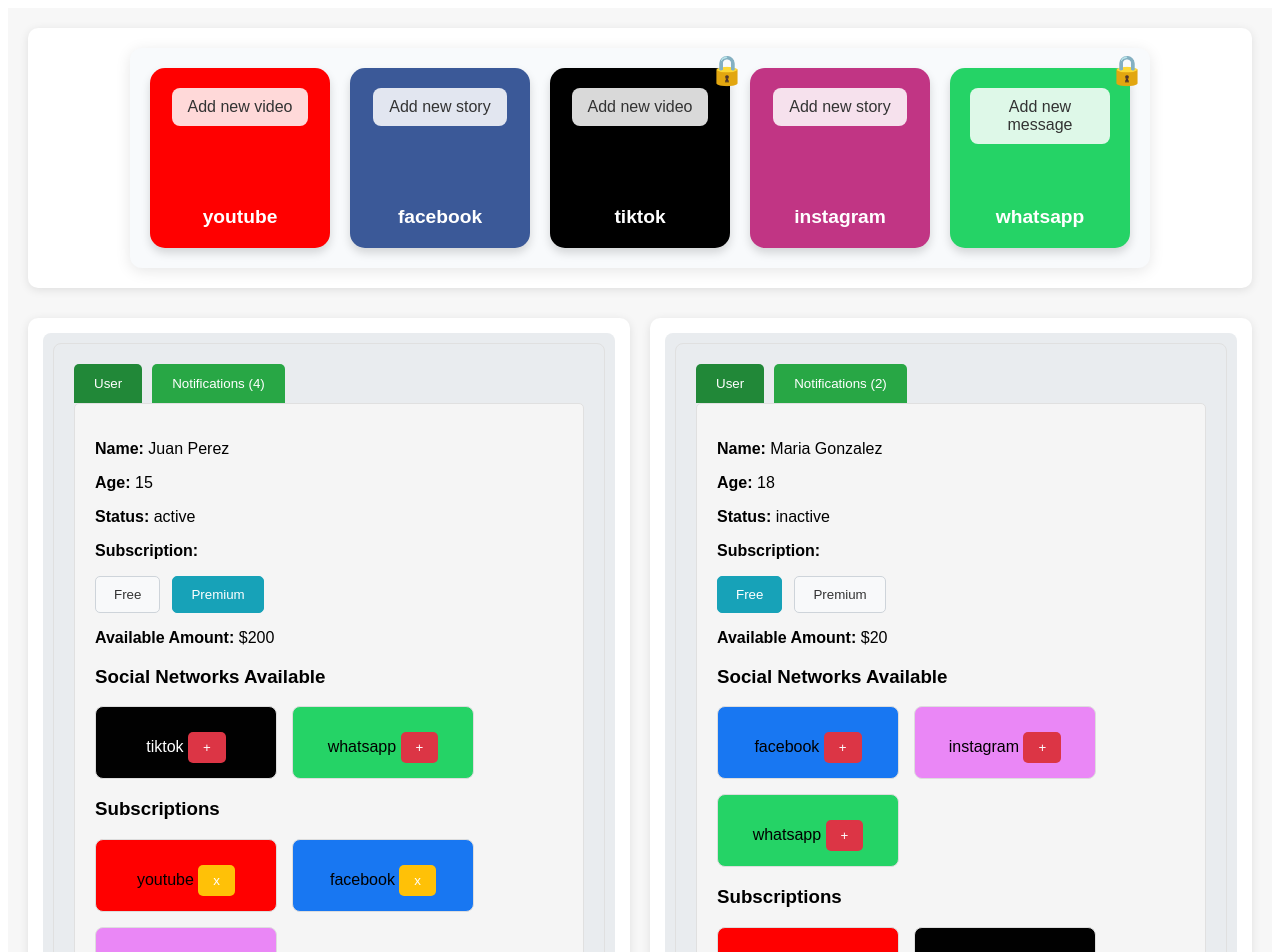
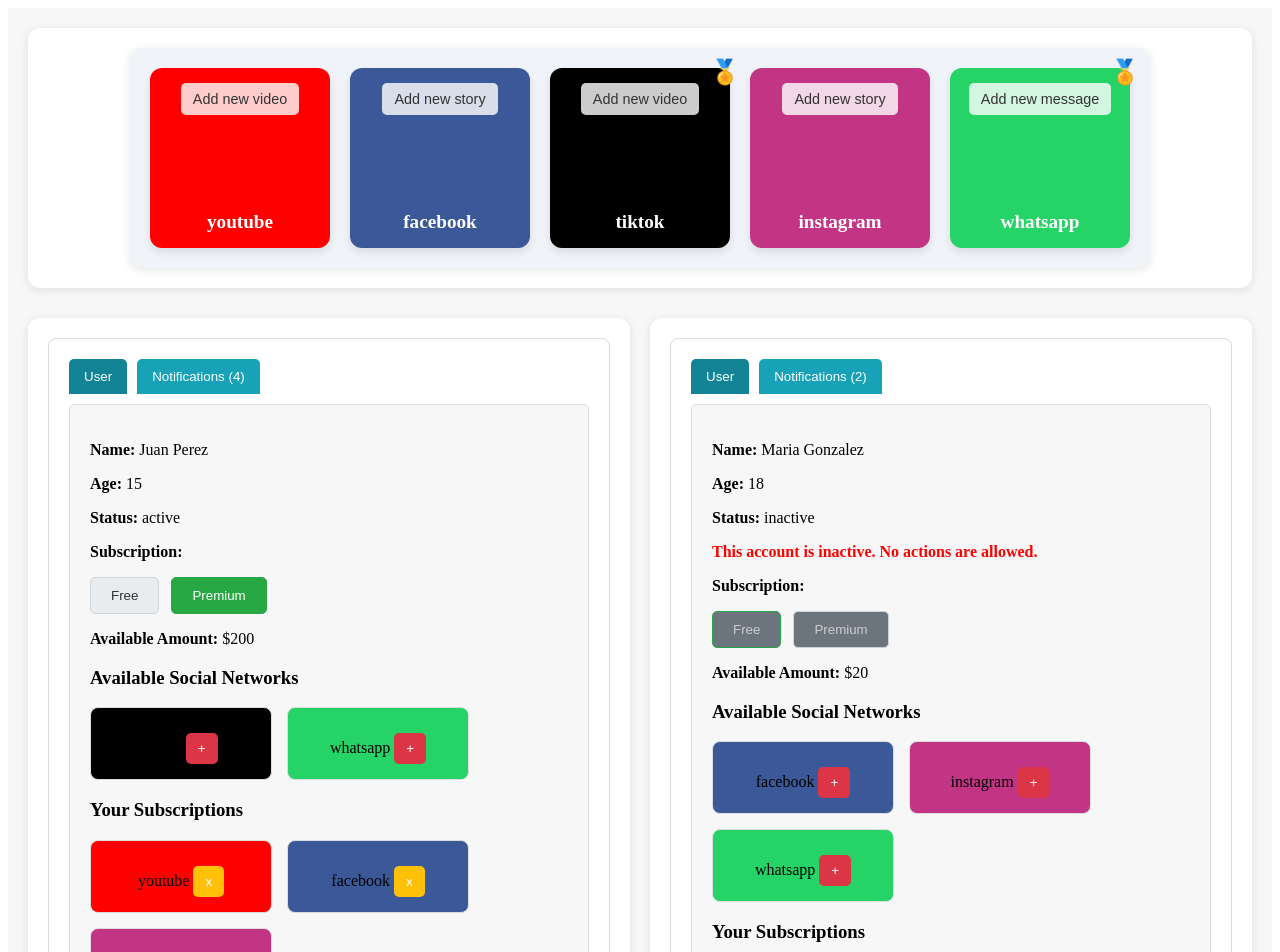
Before and after one commit to PabloAcker/angular-course-2024-PA, an Angular app: page / in a window 1280 px wide. Shown: the top 952 px of the page. Built offline with nearby package versions, Linux system fonts and the light colour scheme.

Commit message:
[22-10-2024] commit con algunos cambios despues del examen, solo pruebas

```diff
--- a/src/app/app.component.scss
+++ b/src/app/app.component.scss
@@ -3,79 +3,32 @@
   flex-direction: column;
   gap: 30px;
   padding: 20px;
-  font-family: 'Arial', sans-serif;
-  background-color: #f7f7f7;  // Fondo suave para todo el contenedor
+  background-color: #f7f7f7;
   min-height: 100vh;
 }
 
-/* Sección de redes sociales */
 .social-networks-section {
   display: flex;
   justify-content: center;
-  align-items: center;
   padding: 20px;
-  background-color: #fff;
-  border-radius: 10px;
+  background-color: white;
+  border-radius: 12px;
   box-shadow: 0 2px 10px rgba(0, 0, 0, 0.1);
 }
 
-/* Sección de usuarios */
 .users-section {
   display: grid;
-  grid-template-columns: 1fr 1fr;  // Dos columnas para usuarios y notificaciones
+  grid-template-columns: 1fr 1fr;
   gap: 20px;
 }
 
 .user-container {
-  background-color: #ffffff;
-  border-radius: 10px;
+  background-color: white;
+  border-radius: 12px;
   box-shadow: 0 2px 10px rgba(0, 0, 0, 0.1);
-  padding: 15px;
-  display: flex;
-  flex-direction: column;
-  gap: 10px;
+  padding: 20px;
 }
 
-/* Estilo general para las tarjetas de usuario */
-.user-container app-user {
-  background-color: #e9ecef;
-  padding: 10px;
-  border-radius: 8px;
-}
-
-.app-notification {
-  background-color: #e9ecef;
-  padding: 10px;
-  border-radius: 8px;
-}
-
-/* Botones */
-button {
-  background-color: #007bff;
-  color: #fff;
-  border: none;
-  padding: 8px 12px;
-  border-radius: 5px;
-  cursor: pointer;
-  transition: background-color 0.3s;
-}
-
-button:hover {
-  background-color: #0056b3;
-}
-
-/* Estilo de las notificaciones */
-.app-notification {
-  display: flex;
-  flex-direction: column;
-  gap: 8px;
-  background-color: #ffffff;
-  padding: 10px;
-  border-radius: 10px;
-  box-shadow: 0 2px 5px rgba(0, 0, 0, 0.1);
-}
-
-/* Ajustes responsivos */
 @media (max-width: 768px) {
   .users-section {
     grid-template-columns: 1fr;
--- a/src/app/social-networks/social-networks.component.html
+++ b/src/app/social-networks/social-networks.component.html
@@ -1,7 +1,7 @@
 <div class="social-network-grid">
   <div *ngFor="let socialNetwork of socialNetworks" [ngStyle]="{'background-color': getNetworkColor(socialNetwork)}" class="network-item">
-    <!-- Cambiar el ícono si la plataforma es premium -->
-    <span *ngIf="socialNetwork.platformType === 'premium'" class="premium-icon">🔒</span>
+    <!-- Cambiar el ícono a premium (por ejemplo, una medalla) -->
+    <span *ngIf="socialNetwork.platformType === 'premium'" class="premium-icon">🏅</span>
 
     <!-- Botón para agregar nueva notificación -->
     <button class="add-btn" (click)="addNotification(socialNetwork)">
--- a/src/app/social-networks/social-networks.component.scss
+++ b/src/app/social-networks/social-networks.component.scss
@@ -4,51 +4,51 @@
   gap: 20px;
   justify-content: center;
   padding: 20px;
-  background-color: #f8fafc;  // Color de fondo diferente
+  background-color: #f0f4f8;
   border-radius: 12px;
-  box-shadow: 0 3px 15px rgba(0, 0, 0, 0.1);
+  box-shadow: 0 2px 10px rgba(0, 0, 0, 0.1);
 }
 
 .network-item {
-  width: 140px;
-  height: 140px;
-  border-radius: 15px;
-  box-shadow: 0 5px 10px rgba(0, 0, 0, 0.15);
-  padding: 20px;
+  width: 150px;
+  height: 150px;
+  border-radius: 12px;
+  box-shadow: 0 4px 8px rgba(0, 0, 0, 0.1);
+  padding: 15px;
   position: relative;
   color: white;
   display: flex;
   flex-direction: column;
   justify-content: space-between;
   align-items: center;
-  transition: transform 0.3s ease-in-out;
+  transition: transform 0.3s ease;
 
   &:hover {
-    transform: translateY(-7px);  // Efecto hover más pronunciado
+    transform: translateY(-5px);
   }
 }
 
 .premium-icon {
   position: absolute;
-  top: -15px;
-  right: -15px;
-  font-size: 1.8rem;
-  color: #FFD700;  // Cambiar el color a dorado para ícono de premium
+  top: -10px;
+  right: -10px;
+  font-size: 1.5rem;
+  color: gold;
 }
 
 .add-btn {
-  background-color: rgba(255, 255, 255, 0.85);  // Fondo semitransparente
+  background-color: rgba(255, 255, 255, 0.8);
   border: none;
   color: #333;
-  padding: 10px 16px;
-  border-radius: 8px;
+  padding: 8px 12px;
+  border-radius: 5px;
   cursor: pointer;
-  font-size: 1rem;
+  font-size: 0.9rem;
   transition: background-color 0.3s ease, color 0.3s ease;
 
   &:hover {
     background-color: #ffffff;
-    color: #0056b3;  // Cambiar color al hacer hover
+    color: #007bff;
   }
 }
 
@@ -57,11 +57,3 @@
   font-size: 1.2rem;
   text-align: center;
 }
-
-/* Responsivo */
-@media (max-width: 768px) {
-  .network-item {
-    width: 120px;
-    height: 120px;
-  }
-}
--- a/src/app/social-networks/social-networks.component.ts
+++ b/src/app/social-networks/social-networks.component.ts
@@ -1,25 +1,23 @@
 import { Component, Output, EventEmitter } from '@angular/core';
 import { CommonModule } from '@angular/common';
-import { socialNetworks } from '../data';  // Importar correctamente los datos desde data.ts
+import { socialNetworks } from '../data';
 
 @Component({
-  selector: 'app-social-networks',  // Asegúrate de que el selector sea correcto
+  selector: 'app-social-networks',
   standalone: true,
   imports: [CommonModule],
   templateUrl: './social-networks.component.html',
   styleUrls: ['./social-networks.component.scss']
 })
-export class SocialNetworksComponent {
-  socialNetworks = socialNetworks;  // Asignar los datos de redes sociales
+export class SocialNetworkComponent {
+  socialNetworks = socialNetworks;
 
-  @Output() newNotification = new EventEmitter<{ networkId: number, platform: string }>();  // Emitir un evento para la nueva notificación
+  @Output() newNotification = new EventEmitter<{ networkId: number, platform: string }>();
 
-  // Método para agregar una notificación
   addNotification(socialNetwork: any) {
     this.newNotification.emit({ networkId: socialNetwork.id, platform: socialNetwork.platform });
   }
 
-  // Método para asignar colores a las plataformas sociales
   getNetworkColor(socialNetwork: any): string {
     switch (socialNetwork.platform) {
       case 'youtube':
@@ -33,7 +31,7 @@
       case 'whatsapp':
         return '#25D366';
       default:
-        return '#ddd';  // Color por defecto
+        return '#ddd';
     }
   }
 }
--- a/src/app/user/user.component.html
+++ b/src/app/user/user.component.html
@@ -5,48 +5,82 @@
   </div>
 
   <div class="tab-content">
-    <!-- Pestaña User -->
+    <!-- Información del usuario -->
     <div *ngIf="activeTab === 'user'">
       <p><strong>Name:</strong> {{ user.name }}</p>
       <p><strong>Age:</strong> {{ user.age }}</p>
       <p><strong>Status:</strong> {{ user.status }}</p>
 
+      <!-- Mostrar mensaje si la cuenta está inactiva -->
+      <p *ngIf="isAccountInactive()" class="inactive-message">This account is inactive. No actions are allowed.</p>
+
       <p><strong>Subscription:</strong></p>
       <div class="subscription-buttons">
-        <button [class.active]="user.subscriptionType === 'free'" (click)="changeSubscription('free')" class="subscription-btn">Free</button>
-        <button [class.active]="user.subscriptionType === 'premium'" (click)="changeSubscription('premium')" class="subscription-btn" [disabled]="user.amountAvailable <= 0">Premium</button>
+        <button
+          [class.active]="user.subscriptionType === 'free'"
+          (click)="changeSubscription('free')"
+          class="subscription-btn"
+          [disabled]="isAccountInactive()"
+        >Free</button>
+        <button
+          [class.active]="user.subscriptionType === 'premium'"
+          (click)="changeSubscription('premium')"
+          class="subscription-btn"
+          [disabled]="isAccountInactive() || user.amountAvailable <= 0"
+        >Premium</button>
       </div>
 
       <p><strong>Available Amount:</strong> ${{ user.amountAvailable }}</p>
 
       <!-- Redes sociales no suscritas -->
       <div class="social-networks">
-        <h3>Social Networks Available</h3>
+        <h3>Available Social Networks</h3>
         <div class="network-list">
-          <div *ngFor="let network of getAvailableNetworks()"
-               [ngClass]="{'network-card': true, 'tiktok': network.platform === 'tiktok', 'youtube': network.platform === 'youtube', 'facebook': network.platform === 'facebook', 'instagram': network.platform === 'instagram', 'whatsapp': network.platform === 'whatsapp'}">
+          <div
+            *ngFor="let network of getAvailableNetworks()"
+            class="network-card"
+            [ngClass]="network.platform"
+            [ngStyle]="{'background-color': getNetworkColor(network.platform)}"
+          >
             {{ network.platform }}
-            <button (click)="addSubscription(network.id)" class="add-btn">+</button>
+            <button
+              (click)="addSubscription(network.id)"
+              class="add-btn"
+              [disabled]="isAccountInactive()"
+            >+</button>
           </div>
         </div>
       </div>
 
       <!-- Redes sociales suscritas -->
       <div class="subscriptions">
-        <h3>Subscriptions</h3>
+        <h3>Your Subscriptions</h3>
         <div class="network-list">
-          <div *ngFor="let network of getSubscribedNetworks()"
-               [ngClass]="{'network-card': true, 'tiktok': network.platform === 'tiktok', 'youtube': network.platform === 'youtube', 'facebook': network.platform === 'facebook', 'instagram': network.platform === 'instagram', 'whatsapp': network.platform === 'whatsapp'}">
+          <div
+            *ngFor="let network of getSubscribedNetworks()"
+            class="network-card"
+            [ngClass]="network.platform"
+            [ngStyle]="{'background-color': getNetworkColor(network.platform)}"
+          >
             {{ network.platform }}
-            <button (click)="removeSubscription(network.id)" class="remove-btn">x</button>
+            <button
+              (click)="removeSubscription(network.id)"
+              class="remove-btn"
+              [disabled]="isAccountInactive()"
+            >x</button>
           </div>
         </div>
       </div>
 
-      <button (click)="closeAccount()" class="close-account-btn">Close Account</button>
+      <!-- Botón de cerrar cuenta -->
+      <button
+        (click)="closeAccount()"
+        class="close-account-btn"
+        [disabled]="isAccountInactive()"
+      >Close Account</button>
     </div>
 
-    <!-- Pestaña Notifications -->
+    <!-- Notificaciones solo visibles cuando la pestaña 'notifications' está activa -->
     <div *ngIf="activeTab === 'notifications'">
       <p *ngFor="let notification of user.notifications">{{ notification }}</p>
     </div>
--- a/src/app/user/user.component.scss
+++ b/src/app/user/user.component.scss
@@ -1,32 +1,34 @@
 .tab-container {
-  border: 1px solid #e0e0e0;
+  border: 1px solid #dcdcdc;
   padding: 20px;
   border-radius: 8px;
 }
 
 .tabs {
   display: flex;
+  margin-bottom: 10px;
 }
 
 .tab-btn {
-  background-color: #28a745;
+  background-color: #17a2b8;
   color: white;
   border: none;
-  padding: 12px 20px;
+  padding: 10px 15px;
   margin-right: 10px;
   cursor: pointer;
   border-radius: 5px 5px 0 0;
+  transition: background-color 0.2s;
 }
 
 .tab-btn.active {
-  background-color: #218838;
+  background-color: #138496;
 }
 
 .tab-content {
-  border: 1px solid #e0e0e0;
+  border: 1px solid #dcdcdc;
   padding: 20px;
+  background-color: #f7f7f7;
   border-radius: 5px;
-  background-color: #f5f5f5;
 }
 
 .subscription-buttons {
@@ -35,23 +37,24 @@
 }
 
 .subscription-btn {
-  background-color: #f8f9fa;
+  background-color: #e9ecef;
   color: #333;
   border: 1px solid #ced4da;
-  padding: 10px 18px;
+  padding: 10px 20px;
   border-radius: 5px;
   cursor: pointer;
+  transition: background-color 0.3s;
 }
 
 .subscription-btn.active {
-  background-color: #17a2b8;
+  background-color: #28a745;
   color: white;
-  border-color: #17a2b8;
+  border-color: #28a745;
 }
 
 .subscription-btn:disabled {
   background-color: #6c757d;
-  color: #e0e0e0;
+  color: #ccc;
   cursor: not-allowed;
 }
 
@@ -69,35 +72,13 @@
   width: 150px;
   text-align: center;
   position: relative;
-  color: black;
-}
-
-.network-card.tiktok {
-  background-color: #010101;
-  color: white;
-}
-
-.network-card.youtube {
-  background-color: #FF0000;
-}
-
-.network-card.facebook {
-  background-color: #1877f2;
-}
-
-.network-card.instagram {
-  background-color: #ea87f6;
-}
-
-.network-card.whatsapp {
-  background-color: #25D366;
 }
 
 .add-btn, .remove-btn {
   background-color: #dc3545;
   color: white;
   border: none;
-  padding: 8px 15px;
+  padding: 8px 12px;
   border-radius: 5px;
   cursor: pointer;
   margin-top: 10px;
@@ -118,12 +99,18 @@
 .close-account-btn {
   background-color: #dc3545;
   color: white;
-  padding: 12px 25px;
+  padding: 10px 20px;
   border: none;
-  border-radius: 8px;
+  border-radius: 5px;
   cursor: pointer;
+  margin-top: 20px;
 }
 
 .close-account-btn:hover {
   background-color: #c82333;
 }
+
+.inactive-message {
+  color: red;
+  font-weight: bold;
+}
--- a/src/app/user/user.component.ts
+++ b/src/app/user/user.component.ts
@@ -1,6 +1,6 @@
 import { Component, Input, Output, EventEmitter } from '@angular/core';
 import { CommonModule } from '@angular/common';
-import { socialNetworks } from '../data';  // Asegúrate de importar el archivo correcto de data
+import { socialNetworks } from '../data';
 
 @Component({
   selector: 'app-user',
@@ -19,7 +19,6 @@
   activeTab: string = 'user';
   socialNetworks = socialNetworks;
 
-  // Colores asociados a las redes sociales
   networkColors: { [key: string]: string } = {
     youtube: '#FF0000',
     facebook: '#3b5998',
@@ -63,4 +62,8 @@
   getNetworkColor(platform: string): string {
     return this.networkColors[platform] || '#ddd';
   }
+
+  isAccountInactive(): boolean {
+    return this.user.status === 'inactive';
+  }
 }
```
Also changed, not shown: src/app/app.component.ts (+5 -17 lines), src/app/app.component.html (line endings or trailing spaces).
